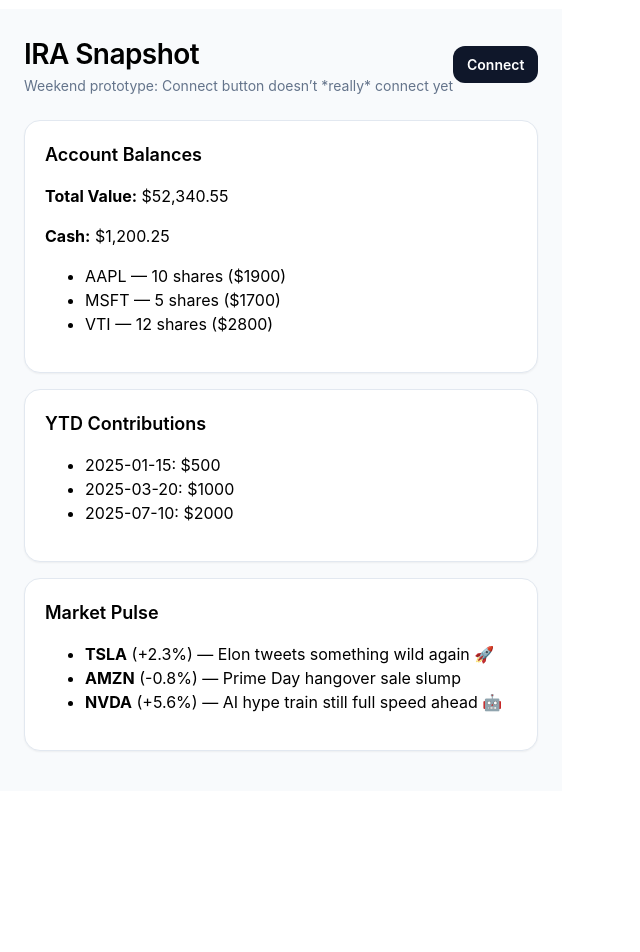
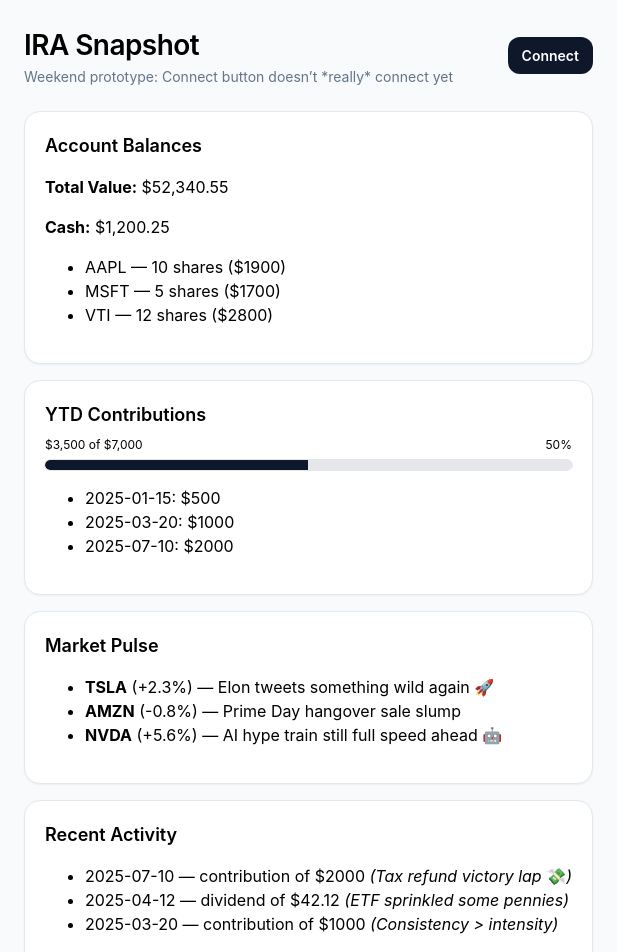
Before and after one commit to TassiLamatina/FintechProject, a React (Vite) app: page / in a window 1280 px wide. Shown: the top 952 px of the page, without its empty margins (0-640 px from the left). Before the commit the page ends 800 px from the top, so only its background shows below. Built offline with nearby package versions, Linux system fonts and the light colour scheme.

Commit message:
Add YTD contributions progress bar toward IRA limit

```diff
--- a/src/App.jsx
+++ b/src/App.jsx
@@ -4,7 +4,8 @@
 // but really it’s just fake data I stapled together.
 
 import { useState, useEffect } from "react";
-import { getBalances, getContributions, getMarketPulse } from "./api";
+import { getBalances, getContributions, getMarketPulse, getRecentActivity } from "./api";
+
  // <-- my "fake Schwab API"
 
 function App() {
@@ -12,13 +13,25 @@
   const [balances, setBalances] = useState(null);
   const [contributions, setContributions] = useState(null);
   const [marketPulse, setMarketPulse] = useState(null);
+  const [recentActivity, setRecentActivity] = useState(null);
+   const IRA_LIMIT = 7000; // 2025 IRA limit (single filer demo)
+
+  const ytdTotal = contributions
+    ? contributions.reduce((sum, c) => sum + c.amount, 0)
+    : 0;
+
+  const progressPct = Math.min(100, Math.round((ytdTotal / IRA_LIMIT) * 100));
+
 
   // useEffect = “run this when the component shows up”
 useEffect(() => {
   (async () => {
     const b = await getBalances();
     const c = await getContributions();
-    const m = await getMarketPulse(); // 👈 new line
+    const m = await getMarketPulse();
+    const a = await getRecentActivity();
+setRecentActivity(a);
+
 
     setBalances(b);
     setContributions(c);
@@ -120,6 +133,35 @@
           <h2 style={{ fontSize: 18, margin: 0, marginBottom: 8, fontWeight: 600 }}>
             YTD Contributions
           </h2>
+          {/* YTD progress toward IRA limit */}
+<div style={{ margin: "8px 0 12px" }}>
+  <div style={{ display: "flex", justifyContent: "space-between", fontSize: 12, marginBottom: 6 }}>
+    <span>${ytdTotal.toLocaleString()} of ${IRA_LIMIT.toLocaleString()}</span>
+    <span>{progressPct}%</span>
+  </div>
+  <div
+    role="progressbar"
+    aria-valuenow={progressPct}
+    aria-valuemin={0}
+    aria-valuemax={100}
+    style={{
+      height: 10,
+      background: "#e5e7eb",
+      borderRadius: 999,
+      overflow: "hidden",
+      outline: "1px solid #e5e7eb",
+    }}
+  >
+    <div
+      style={{
+        width: `${progressPct}%`,
+        height: "100%",
+        background: "#0f172a",
+      }}
+    />
+  </div>
+</div>
+
           {contributions ? (
             <ul>
               {contributions.map((c, idx) => (
@@ -150,6 +192,25 @@
     <p>Loading market vibes…</p>
   )}
 </section>
+
+{/* Recent Activity card */}
+<section style={card}>
+  <h2 style={{ fontSize: 18, margin: 0, marginBottom: 8, fontWeight: 600 }}>
+    Recent Activity
+  </h2>
+  {recentActivity ? (
+    <ul>
+      {recentActivity.map((tx) => (
+        <li key={tx.id}>
+          {tx.date} — {tx.type} of ${tx.amount} <em>({tx.note})</em>
+        </li>
+      ))}
+    </ul>
+  ) : (
+    <p>Loading activity…</p>
+  )}
+</section>
+
       </main>
     </div>
   );
--- a/src/api.js
+++ b/src/api.js
@@ -1,4 +1,3 @@
-// src/api.js
 // Weekend hack: pretending I have Schwab API creds. I do not. 😅
 // So we mock. Clean shapes, easy to swap for real endpoints later.
 
@@ -20,20 +19,6 @@
   { date: "2025-07-10", amount: 2000 },  // tax refund flex 💪
 ];
 
-// Flag for demo mode. Flip to false when wiring real fetch calls.
-const useMocks = true;
-
-// Public API: looks like a real data layer, smells like a real data layer.
-export async function getBalances() {
-  if (useMocks) return mockBalances;
-  // TODO: return fetch('/api/accounts', { credentials: 'include' }).then(r => r.json());
-}
-
-export async function getContributions() {
-  if (useMocks) return mockContributions;
-  // TODO: return fetch('/api/transactions?type=contribution&year=2025', { credentials: 'include' }).then(r => r.json());
-}
-
 // --- Fake Market Pulse (random stocks, weekend fantasy edition) ---
 const mockMarketPulse = [
   { ticker: "TSLA", change: "+2.3%", headline: "Elon tweets something wild again 🚀" },
@@ -41,8 +26,29 @@
   { ticker: "NVDA", change: "+5.6%", headline: "AI hype train still full speed ahead 🤖" },
 ];
 
-// Public API for Market Pulse
+// --- Fake Recent Activity (tiny timeline so it feels real) ---
+const mockRecentActivity = [
+  { id: "t-001", date: "2025-07-10", type: "contribution", amount: 2000, note: "Tax refund victory lap 💸" },
+  { id: "t-002", date: "2025-04-12", type: "dividend", amount: 42.12, note: "ETF sprinkled some pennies" },
+  { id: "t-003", date: "2025-03-20", type: "contribution", amount: 1000, note: "Consistency > intensity" },
+];
+
+// Flag for demo mode. Flip to false when wiring real fetch calls.
+const useMocks = true;
+
+// Public API: looks like a real data layer, smells like a real data layer.
+export async function getBalances() {
+  if (useMocks) return mockBalances;
+}
+
+export async function getContributions() {
+  if (useMocks) return mockContributions;
+}
+
 export async function getMarketPulse() {
   if (useMocks) return mockMarketPulse;
-  // TODO: replace with fetch('/api/market/pulse').then(r => r.json());
 }
+
+export async function getRecentActivity() {
+  if (useMocks) return mockRecentActivity;
+}
```
